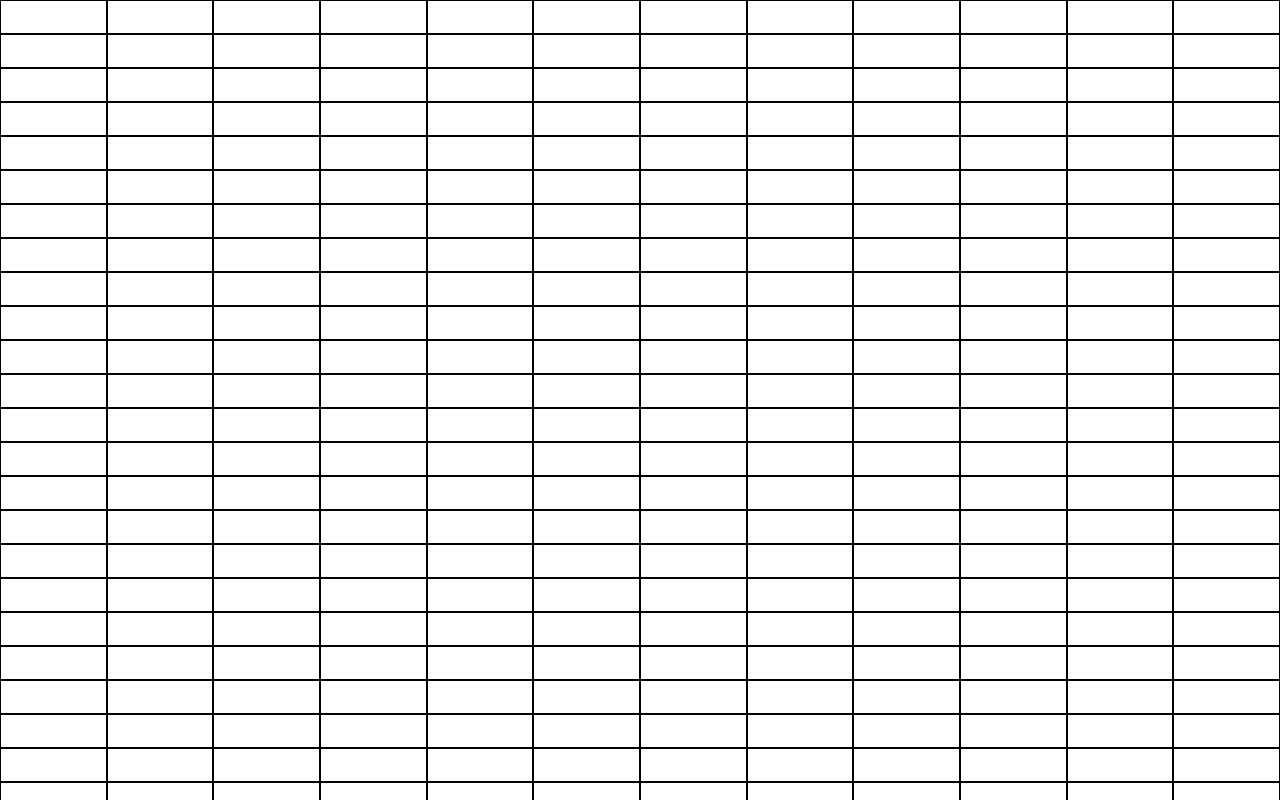
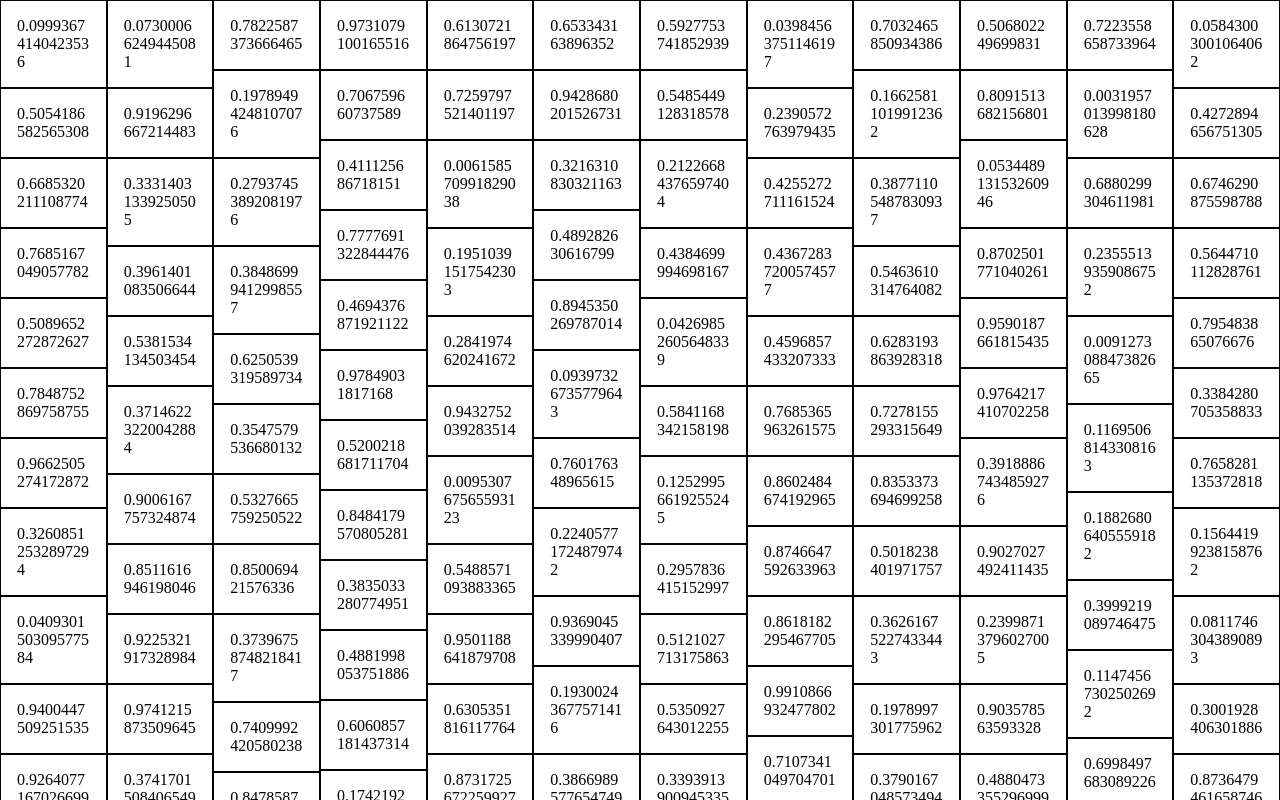
Before and after one commit to projektorius96/x-grid.js, a website built with Vite: page index.html in a window 1280 px wide. Shown: the top 800 px of the page. Built offline with nearby package versions, Linux system fonts and the light colour scheme.

Commit message:
more legible source code for main.js p.2, see desc.
- shadom dom grid propagated with some Math.random values

```diff
--- a/global.css
+++ b/global.css
@@ -4,3 +4,7 @@ body * {
     padding: 0;
     box-sizing: border-box;
 }
+
+div {
+    word-break: break-all;
+}
--- a/main.js
+++ b/main.js
@@ -1,5 +1,5 @@
 import './global.css';
-import { Row_Constructor as Row, Column_Constructor as Col } from "./src/WebComponents/Grid.js";
+import { Row, Column as Col } from "./src/WebComponents/Grid.js";
 
 const [
   [UNISCALAR, UNIDIMENSIONAL], [MULTISCALAR, MULTIDIMENSIONAL], SHADOWHOST
@@ -21,8 +21,8 @@ array_template1:
       const eachRow = document.getElementById(SHADOWHOST).children;
       /* DEV_NOTE # shadow root property is not mandatory, although it indicates open shadow dom */
       eachRow[j].shadowRoot.appendChild(
-          new Col({id: `${Row.namespace}${1+k}:${Col.namespace}${1+j}`})
-        )
+          (new Col({id: `${Row.namespace}${1+k}:${Col.namespace}${1+j}`}))
+      );
     });
 
 })
--- a/src/WebComponents/Grid.js
+++ b/src/WebComponents/Grid.js
@@ -31,7 +31,7 @@ class Column_Constructor extends HTMLDivElement{
     constructor(props){
         super()
         ;
-        this.attachShadow({mode});
+        this.attachShadow({mode}).innerHTML = Math.random();
         this.id = props?.id;
         this.style.border = "1px solid black";
         this.style.padding = "16px";
@@ -54,5 +54,5 @@ if (Row_Constructor && Column_Constructor){
 }
 
 export {
-    Row_Constructor, Column_Constructor
+    Row_Constructor as Row, Column_Constructor as Column
 }
```
